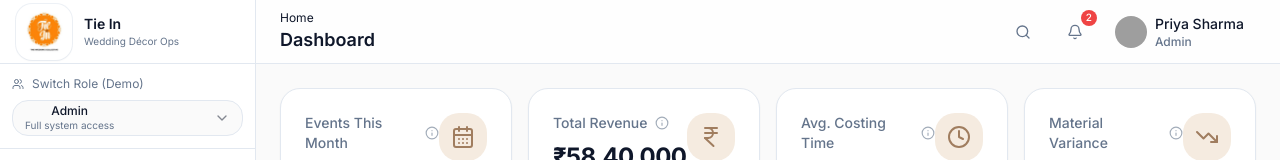
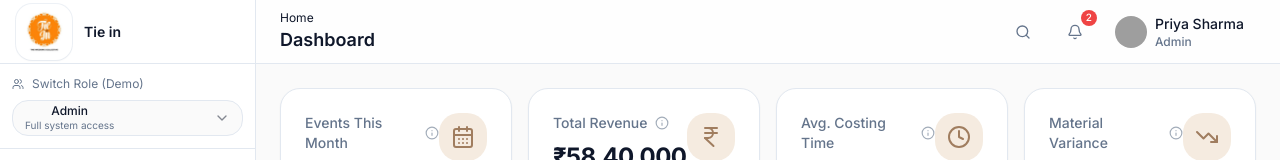
Before and after one commit to SamSunGRoll/WeddingDecorAOS, a React (Vite) app: page / in a window 1280 px wide. Shown: the top 160 px of the page. Built offline with nearby package versions, Linux system fonts and the light colour scheme; grey boxes are pictures that could not be loaded.

Commit message:
changed name

```diff
--- a/src/components/layout/Layout.tsx
+++ b/src/components/layout/Layout.tsx
@@ -54,7 +54,7 @@ export function Layout() {
           >
             <Menu className="h-5 w-5" />
           </Button>
-          <span className="text-lg font-semibold">Tie In</span>
+          <span className="text-lg font-semibold">Tie in</span>
         </div>
 
         {/* Desktop Header */}
--- a/src/components/layout/Sidebar.tsx
+++ b/src/components/layout/Sidebar.tsx
@@ -89,7 +89,7 @@ export function Sidebar() {
           <div className="flex items-center gap-3 min-w-0">
             <img
               src={tieInLogo}
-              alt="Tie In logo"
+              alt="tie-in logo"
               className={cn(
                 'h-14 w-14 rounded-xl object-contain bg-white p-1 shadow-sm ring-1 ring-border/60',
                 collapsed && 'h-12 w-12 p-0.5'
@@ -97,8 +97,7 @@ export function Sidebar() {
             />
             {!collapsed && (
               <div className="flex flex-col min-w-0">
-                <span className="text-sm font-semibold text-foreground truncate">Tie In</span>
-                <span className="text-[10px] text-muted-foreground">Wedding Décor Ops</span>
+                <span className="text-sm font-semibold text-foreground truncate">Tie in</span>
               </div>
             )}
           </div>
```
